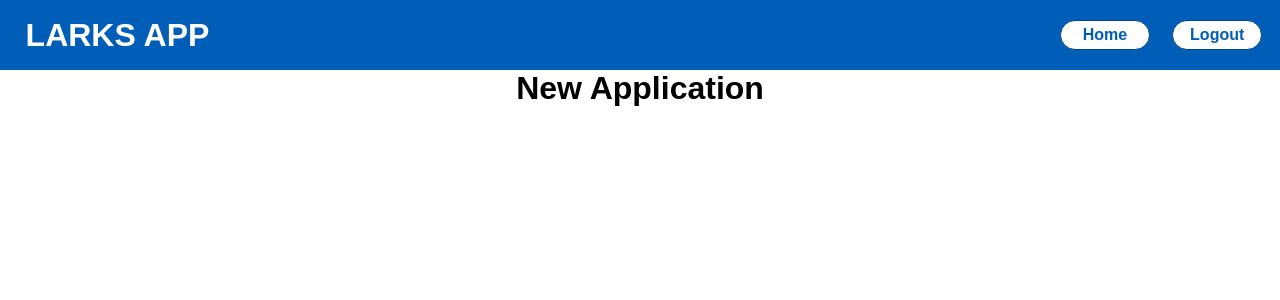
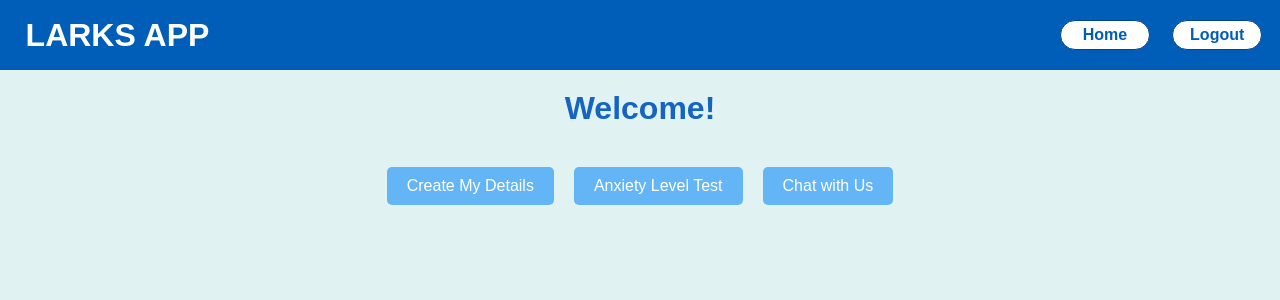
Before and after one commit to marilenaManoli/larks-depressiless, a React (Create React App) app in the folder frontend/: page /EaseMind in a window 1280 px wide. Shown: the top 300 px of the page. Built offline with nearby package versions, Linux system fonts and the light colour scheme; sample sign-in values are in the browser's storage.

Commit message:
update home

```diff
--- /dev/null
+++ b/frontend/src/apps/EaseMind/EaseMind.css
@@ -0,0 +1,29 @@
+.easeMindContainer {
+    background-color: #E0F2F1;
+    padding: 20px;
+    text-align: center;
+    font-family: Arial, sans-serif;
+  }
+
+  .easeMindButton {
+    background-color: #64B5F6;
+    color: white;
+    padding: 10px 20px;
+    border: none;
+    border-radius: 5px;
+    margin: 10px;
+    cursor: pointer;
+    transition: background-color 0.3s;
+  }
+
+  .easeMindButton:hover {
+    background-color: #42A5F5;
+  }
+
+  .easeMindTitle {
+    color: #1565C0;
+    margin-bottom: 30px;
+  }
+  body{
+    background-color: #E0F2F1;
+  }
--- a/frontend/src/apps/EaseMind/EaseMind.js
+++ b/frontend/src/apps/EaseMind/EaseMind.js
@@ -1,12 +1,27 @@
-// EaseMind.js
+import React from 'react';
+import { Link } from 'react-router-dom';
+import './EaseMind.css';
+const EaseMind = () => {
 
-import React from 'react';
+  const handleButtonClick = (buttonName) => {
+    console.log(`Button clicked: ${buttonName}`);
 
-const EaseMind = () => {
+  };
+
   return (
-    <div>
-      <h1>New Application</h1>
+    <div className="easeMindContainer">
+      <h1 className="easeMindTitle">Welcome!</h1>
 
+      <div>
+        <Link to="/create-my-details">
+          <button className="easeMindButton">Create My Details</button>
+        </Link>
+        <Link to="/anxiety-level-test">
+          <button className="easeMindButton">Anxiety Level Test</button>
+        </Link>
+
+        <button className="easeMindButton" onClick={() => handleButtonClick('Chat with Us')}>Chat with Us</button>
+      </div>
     </div>
   );
 }
--- a/frontend/src/components/Home.tsx
+++ b/frontend/src/components/Home.tsx
@@ -54,7 +54,7 @@
         </Link>
         {/* <button onClick={this.getEC2}> Get EC2 </button> */}
 
-        <Link className="link" to="/new-app">
+        <Link className="link" to="/EaseMind">
           <img data-cy="easelogo" className="homepage-button" src={EaseMindLogo} alt="EaseMind_App_Logo" />
         </Link>
 
```
